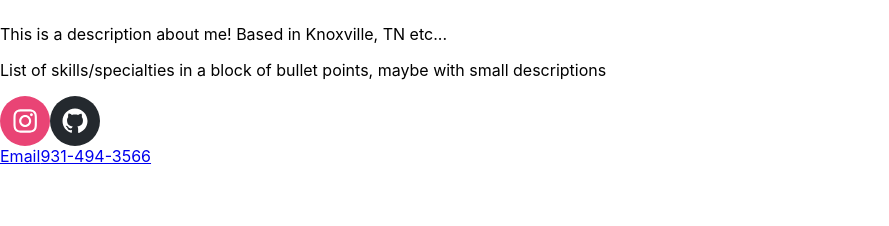
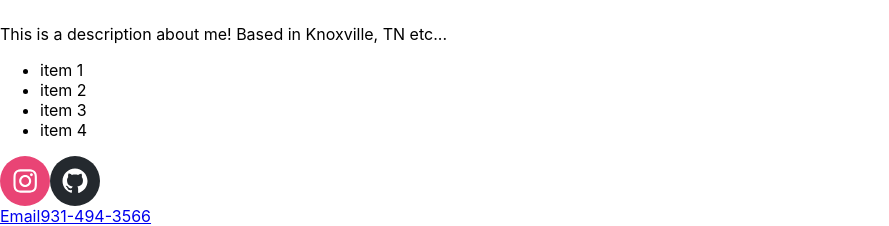
Before and after one commit to andlrutt/Andrew-s-Portfolio, a React (Create React App) app in the folder andrew-s-portfolio/: page / in a window 1280 px wide. Shown: the part 487-713 px from the top of the page, without its empty margins (0-889 px from the left). Built offline with nearby package versions, Linux system fonts and the light colour scheme.

Commit message:
Created outline for list of skills

```diff
--- a/andrew-s-portfolio/src/Skills.js
+++ b/andrew-s-portfolio/src/Skills.js
@@ -2,8 +2,16 @@
 
 function Skills() {
     return (
+        /*<div className="skills">
+            <p>List of skills/specialties in a block of bullet points, maybe with small descriptions</p>
+        </div>*/
         <div className="skills">
-            <p>List of skills/specialties in a block of bullet points, maybe with small descriptions</p>
+            <ul>
+                <li>item 1</li>
+                <li>item 2</li>
+                <li>item 3</li>
+                <li>item 4</li>
+            </ul>
         </div>
     );
 }
```
